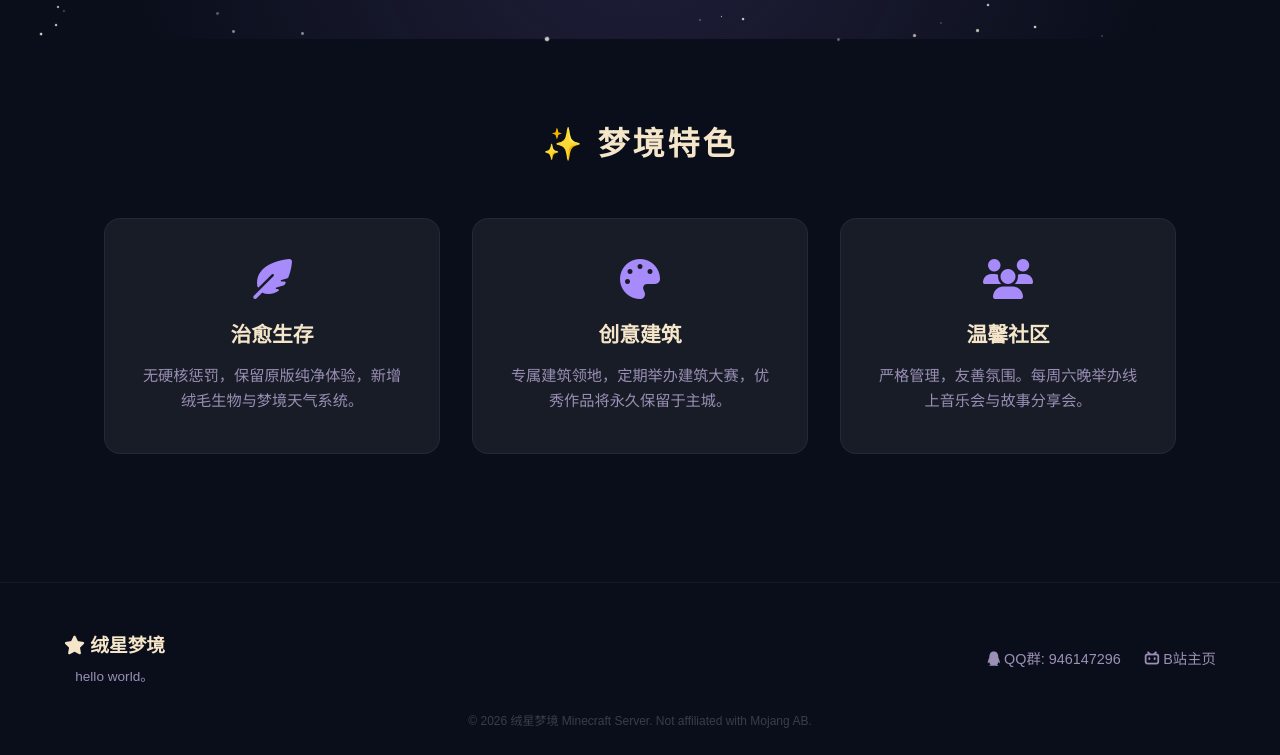
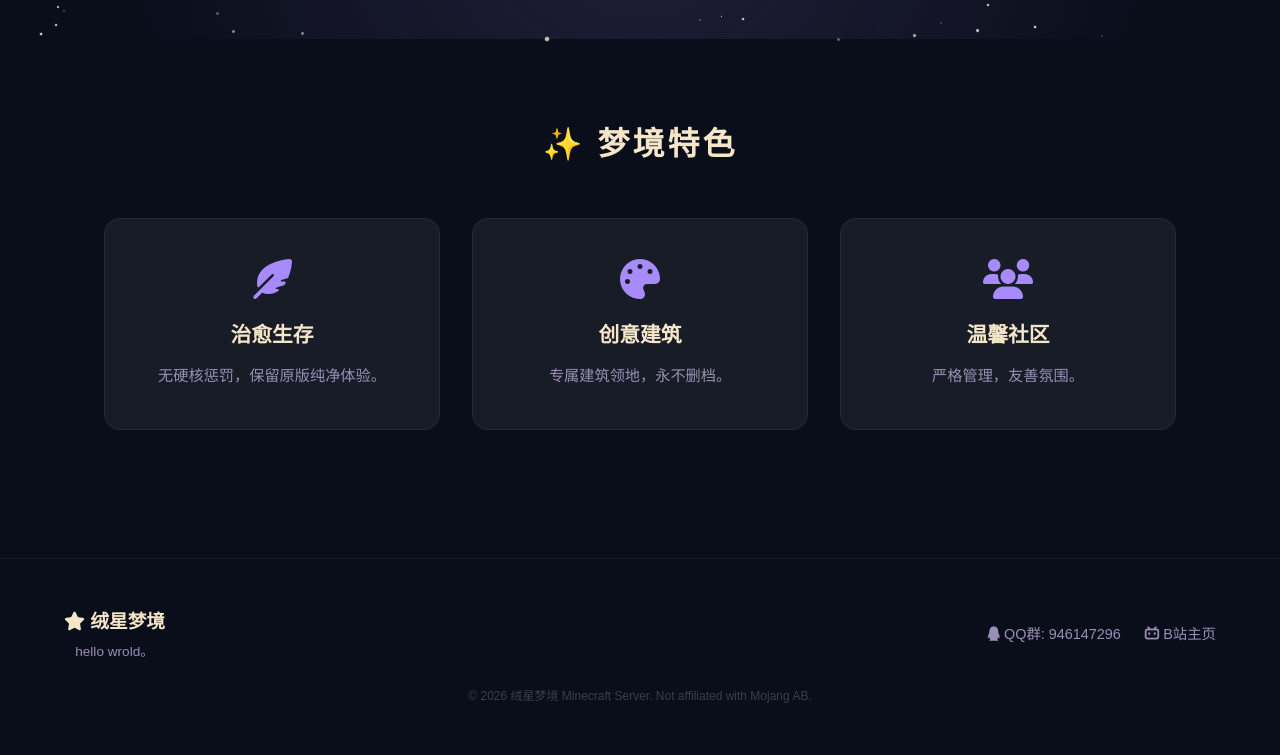
Before and after one commit to BingQiLin1121/FurStar, a plain HTML site: page index.html in a window 1280 px wide. Shown: the part 761-1516 px from the top of the page. After the commit the page ends 1491 px from the top, so only its background shows below. Drawn offline with Linux system fonts and the light colour scheme; no server answers.

Commit message:
Update index.html

```diff
--- a/index.html
+++ b/index.html
@@ -54,17 +54,17 @@
             <div class="card">
                 <i class="fas fa-feather-alt card-icon"></i>
                 <h3>治愈生存</h3>
-                <p>无硬核惩罚，保留原版纯净体验，新增绒毛生物与梦境天气系统。</p>
+                <p>无硬核惩罚，保留原版纯净体验。</p>
             </div>
             <div class="card">
                 <i class="fas fa-palette card-icon"></i>
                 <h3>创意建筑</h3>
-                <p>专属建筑领地，定期举办建筑大赛，优秀作品将永久保留于主城。</p>
+                <p>专属建筑领地，永不删档。</p>
             </div>
             <div class="card">
                 <i class="fas fa-users card-icon"></i>
                 <h3>温馨社区</h3>
-                <p>严格管理，友善氛围。每周六晚举办线上音乐会与故事分享会。</p>
+                <p>严格管理，友善氛围。</p>
             </div>
         </div>
     </section>
@@ -74,7 +74,7 @@
         <div class="footer-content">
             <div class="footer-brand">
                 <h3><i class="fas fa-star"></i> 绒星梦境</h3>
-                <p>hello world。</p>
+                <p>hello wrold。</p>
             </div>
             <div class="footer-links">
                 <a href="http://qm.qq.com/cgi-bin/qm/qr?_wv=1027&k=DGGfUjlqcc968ijhElQ-cKp0cOaPeTr-&authKey=lypDchcVzLvc7jAGZpNFlT5Ec1DG4ME7mFSBkBGU6LqPYAgnc7yE6m80hpqDGhTN&noverify=0&group_code=946147296" target="_blank"><i class="fab fa-qq"></i> QQ群: 946147296</a>
```
